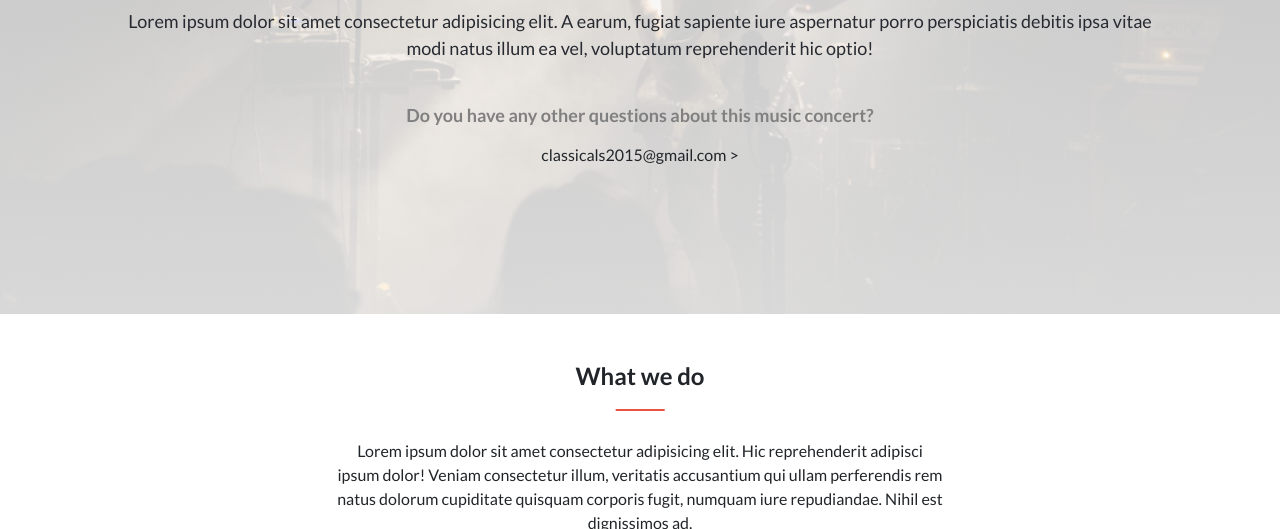
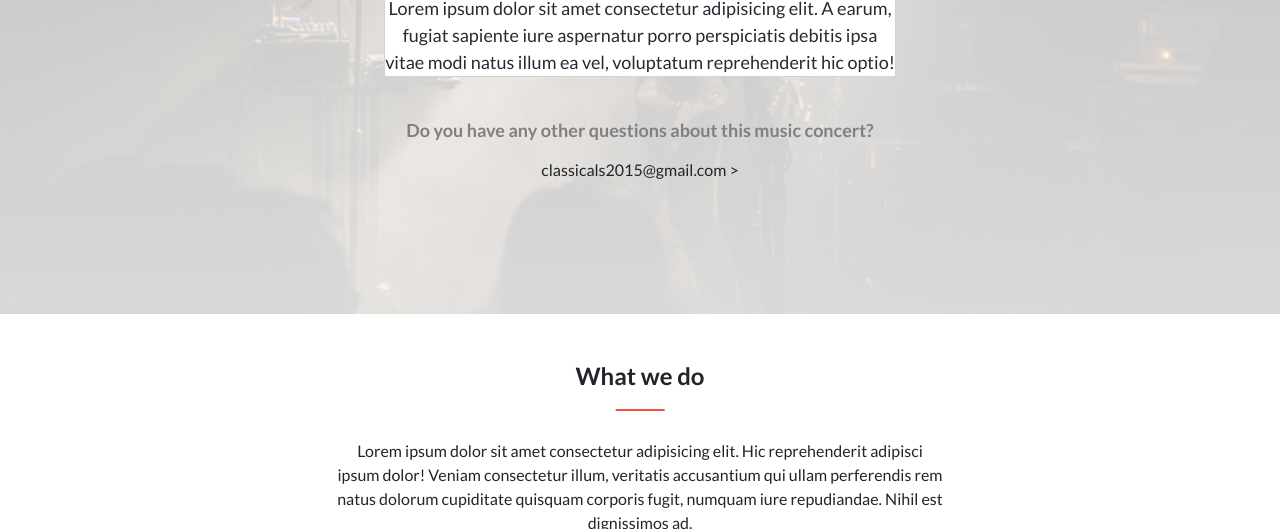
Before and after one commit to til2to/music-concert, a website: page about.html in a window 1280 px wide. Shown: the part 558-1087 px from the top of the page. Drawn offline with nearby package versions, Linux system fonts and the light colour scheme.

Commit message:
fixed linters errors on about.css

```diff
--- a/about.css
+++ b/about.css
@@ -1,8 +1,4 @@
 #banner-section .sub-title {
-  text-align: center;
-}
-
-#banner-section .main-title {
   text-align: center;
 }
 
@@ -12,9 +8,16 @@
 
 #banner-section .banner-description {
   text-align: center;
-  width: 100%;
+  width: 50%;
+  margin-left: 25%;
+  margin-right: 25%;
 }
 
 .about-contact {
   text-align: center;
 }
+
+.banner-description {
+  background-color: white;
+  border: 1px solid lightgray;
+}
```
Also changed, not shown: about.html (+2 -1 lines), package.json (+12 -3 lines), 1 other file.
